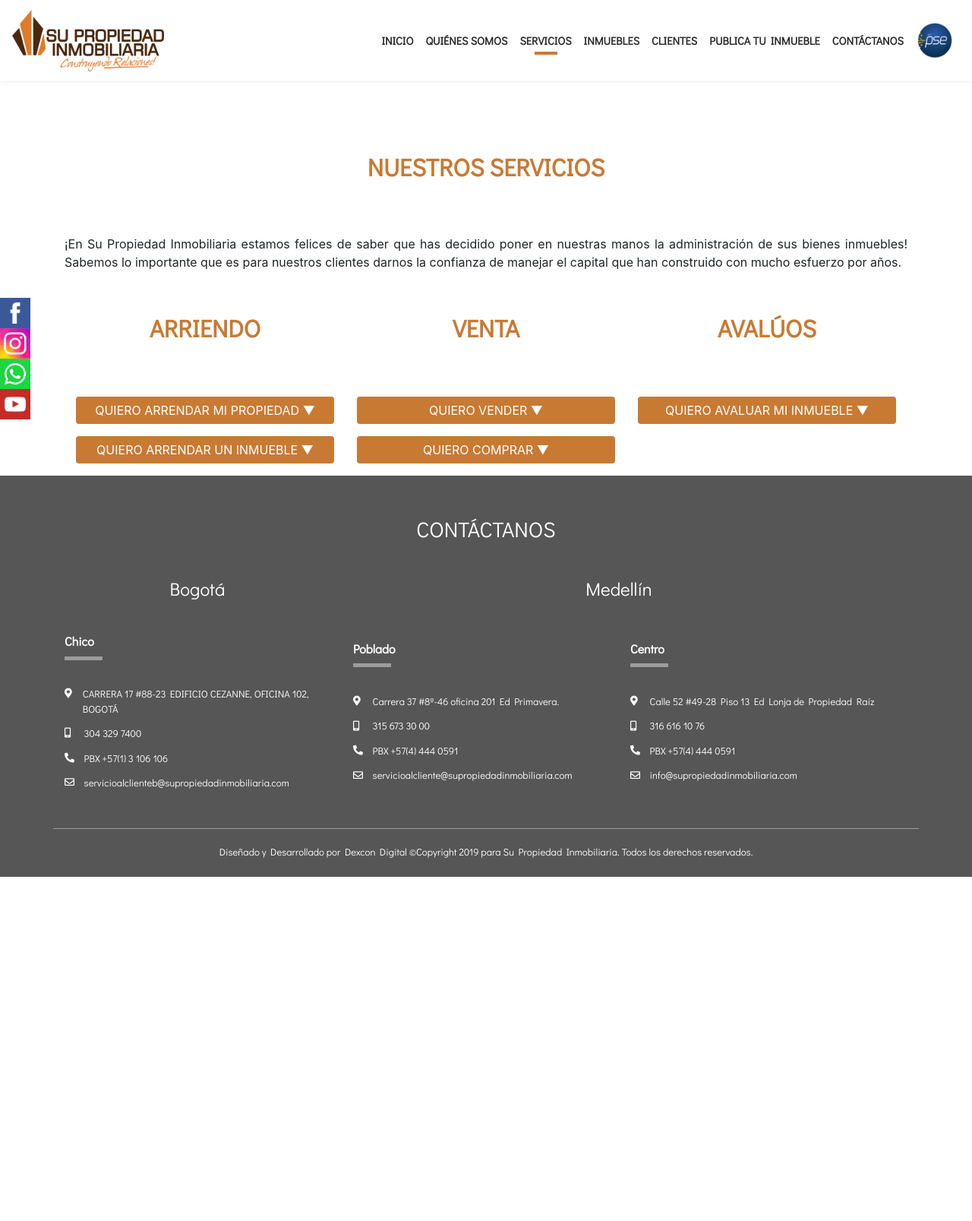
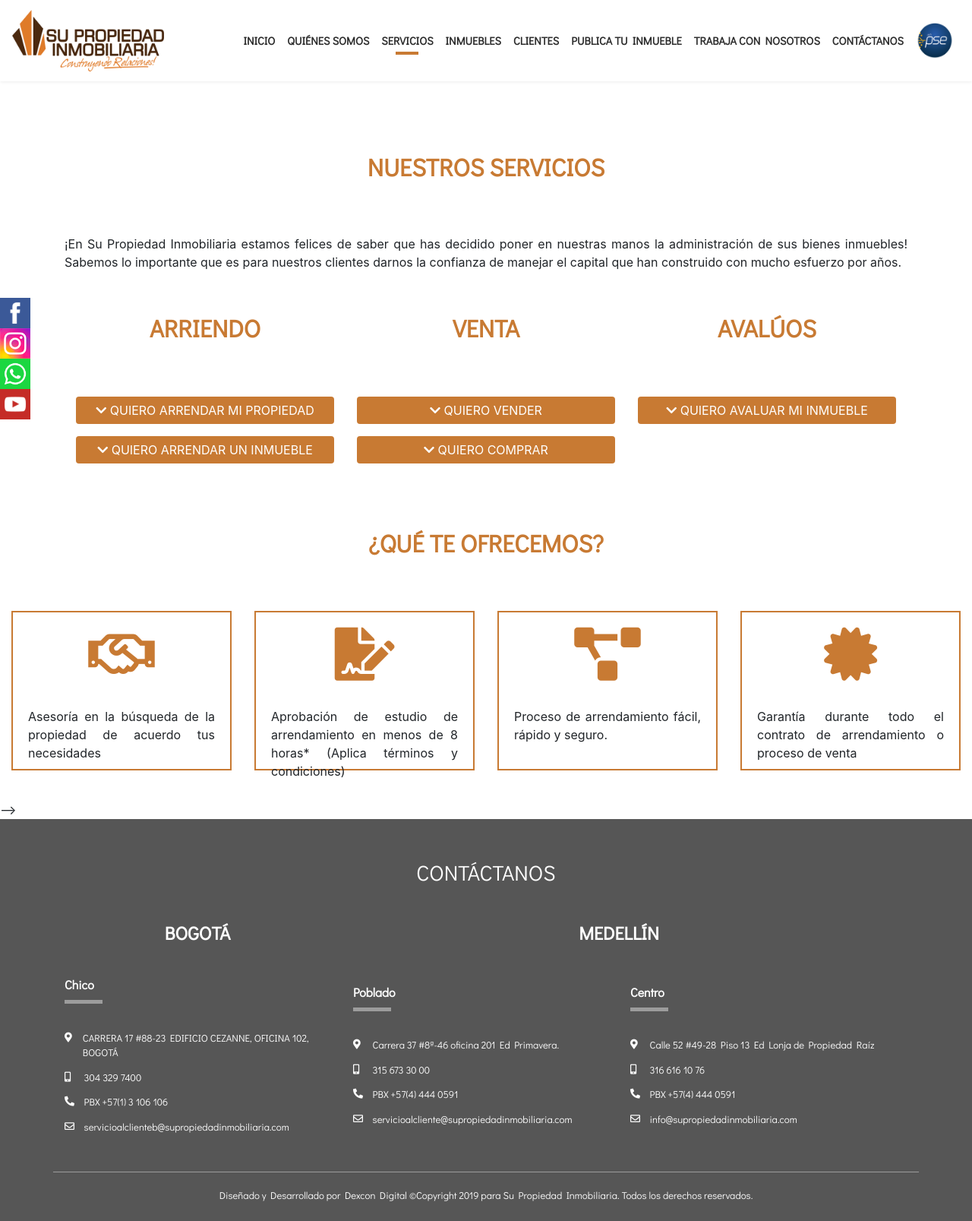
Before and after one commit to DexconDigital/supropiedad, a PHP site: page /servicios in a window 1280 px wide. Shown: the whole page at 76% size. Before the commit the page ends 1154 px from the top, so only its background shows below. Run offline with PHP 8.4, Linux system fonts and the light colour scheme; some libraries are stand-ins or nearby versions.

Commit message:
se termina el cambio en servicios
Se añade loq eu faltaba en servicios que era el contenido de avaluos y se crea una nueva pestaña para trabajr con ellos.

```diff
--- a/layout/menu.php
+++ b/layout/menu.php
@@ -27,6 +27,9 @@
                     <a class="nav-link" href="<?php echo $url_host?>publicaTuInmueble">PUBLICA TU INMUEBLE</a>
                 </li>
                 <li class="nav-item">
+                    <a class="nav-link" href="<?php echo $url_host?>publicaTuInmueble">TRABAJA CON NOSOTROS</a>
+                </li>
+                <li class="nav-item">
                     <a class="nav-link" href="<?php echo $url_host?>contactenos">CONTÁCTANOS</a>
                 </li>
                 <li class="nav-item">
--- a/layout/menu2.php
+++ b/layout/menu2.php
@@ -26,6 +26,9 @@
                 <li class="nav-item <?php if($page == 'consigna'){echo'active';}?>">
                     <a class="nav-link" href="<?php echo $url_host?>publicaTuInmueble">PUBLICA TU INMUEBLE</a>
                 </li>
+                <li class="nav-item <?php if($page == 'trabaja'){echo'active';}?>">
+                    <a class="nav-link" href="<?php echo $url_host?>trabajaConNosotros">TRABAJA CON NOSOTROS</a>
+                </li>
                 <li class="nav-item <?php if($page == 'contacto'){echo'active';}?>">
                     <a class="nav-link" href="<?php echo $url_host?>contactenos">CONTÁCTANOS</a>
                 </li>
--- a/sass/_buttons.scss
+++ b/sass/_buttons.scss
@@ -25,7 +25,7 @@
   &:focus,
   &.focus {
     outline: 0;
-    box-shadow: $btn-focus-box-shadow;
+    box-shadow: 0 0 0 0.2rem rgba(145, 58, 0, 0.5);
   }
 
   // Disabled comes first so active can properly restyle
@@ -37,10 +37,10 @@
 
   &:not(:disabled):not(.disabled):active,
   &:not(:disabled):not(.disabled).active {
-    @include box-shadow($btn-active-box-shadow);
+
 
     &:focus {
-      @include box-shadow($btn-focus-box-shadow, $btn-active-box-shadow);
+      box-shadow: 0 0 0 0.2rem rgba(145, 58, 0, 0.5);
     }
   }
 }
--- a/sass/_inicio.scss
+++ b/sass/_inicio.scss
@@ -10,7 +10,7 @@ body {
     padding: 0;
     margin: 0;
 }
-section h2, section h3 , h5{
+section h2, section h3 , h5 , h4{
     font-family: $f-texto;
     font-weight: 800;
     color: $color_principal;
--- a/sass/_servicios.scss
+++ b/sass/_servicios.scss
@@ -150,6 +150,7 @@
     .titulos{
         margin-bottom: 24px;margin-top: 9%;
     }
+
     .fas{
         color: #c87a33;
     }
@@ -164,4 +165,21 @@
     .stylo_p{
         margin-top: 10%;
     }
+    .collapsed .fas:before {
+        content: "\f078";
+
+    }
+    .btn-primary:active{
+        color: #fff;
+    background-color: #77481e;
+    border-color: #77481e;
+    }
+    .btn-primary:active:focus{
+        box-shadow: 0 0 0 0.2rem rgba(145, 58, 0, 0.5);
+    }
+    .titulo_trabaja{
+        margin-bottom: 0px;
+    }
+
+
 }
--- /dev/null
+++ b/sass/_trabaja.scss
@@ -0,0 +1,7 @@
+.oferta{
+    .img-fluid{
+        width: 100%;
+        height: 100%;
+        object-fit: contain;
+    }
+}
--- a/sass/style.scss
+++ b/sass/style.scss
@@ -12,3 +12,4 @@
 @import 'contacto';
 @import 'consigna';
 @import 'quienes';
+@import 'trabaja';
--- a/views/servicios.php
+++ b/views/servicios.php
@@ -22,50 +22,40 @@ include 'layout/menu2.php';
     </div>
 </section>
 
-<style>
-    .accordion .card-header:after{
-        content: "\f068";
-        float: right;
-    }
 
-    .accordion .card-header:after .collapsed:after{
-        content: "\f067";
 
-    }
-
-</style>
 
 <section id="servi_ar_ven_ava" class=" wow bounceInLeft " data-wow-delay=".7s" data-wow-duration="2s">
     <div class="container">
-        <div class="col-12 ">
+        <div class="col-12">
             <div class="row">
-                <div class="col-4 ">
+                <div class="col-4">
                     <h2>Arriendo</h2>
                     <p>
-                        <button class="btn btn-primary col-12" type="button" data-toggle="collapse" data-target="#uno" aria-expanded="false" aria-controls="collapseExample">
-                          QUIERO ARRENDAR MI PROPIEDAD ▼
+                        <button class="btn btn-primary col-12 collapsed" type="button" data-toggle="collapse" data-target="#uno" aria-expanded="false" aria-controls="collapseExample">
+                            <span style="color:white;" class="fas fa-chevron-up"></span> QUIERO ARRENDAR MI PROPIEDAD
                         </button>
 
                     </p>
                 </div>
-                <div class="col-4 ">
+                <div class="col-4">
                     <h2>Venta</h2>
                     <p>
-                        <button class="btn btn-primary col-12" type="button" data-toggle="collapse" data-target="#tres" aria-expanded="false" aria-controls="collapseExample">
-                            QUIERO VENDER ▼
+                        <button class="btn btn-primary col-12 collapsed" type="button" data-toggle="collapse" data-target="#tres" aria-expanded="true" aria-controls="collapseExample">
+                            <span style="color:white;" class="fas fa-chevron-up"></span> QUIERO VENDER
                         </button>
                     </p>
                 </div>
-                <div class="col-4 ">
+                <div class="col-4">
                     <h2>Avalúos</h2>
                     <p>
-                        <button class="btn btn-primary col-12" type="button" data-toggle="collapse" data-target="#cinco" aria-expanded="false" aria-controls="collapseExample">
-                            QUIERO AVALUAR MI INMUEBLE ▼
+                        <button class="btn btn-primary col-12 collapsed" type="button" data-toggle="collapse" data-target="#cinco" aria-expanded="false" aria-controls="collapseExample">
+                            <span style="color:white;" class="fas fa-chevron-up"></span> QUIERO AVALUAR MI INMUEBLE
                         </button>
                     </p>
                 </div>
             </div>
-            <div class="col-12 ">
+            <div class="col-12">
                 <div class="collapse" id="uno">
                     <div class="card card-body mb-3">
                         <div class="row">
@@ -73,7 +63,6 @@ include 'layout/menu2.php';
                             <div class="col-8 text-justify"> En SU PROPIEDAD INMOBILIARIA somos expertos en brindarte el mejor acompañamiento en la búsqueda de tu inmueble ideal hasta finalizar el proceso con la entrega de este. Nuestros aliados hacen que el proceso de arriendo sea más fácil y práctico a la hora de presentar los documentos para tu estudio. Tenemos en promedio respuesta en trámites en menos de 24 horas. Para tranquilidad de nuestros clientes, nuestros contratos y procesos están avalados por la secretaria de gobierno y La Lonja de Propiedad raíz. Nuestros asesores, están totalmente a disposición de nuestros clientes para la búsqueda de tu inmueble ideal según tus necesidades y requerimientos.</div>
                         </div>
                         <div class="row">
-
                             <div class="col-6">
                                 <h5 class="titulos"> <strong>EN ADMINISTRACIÓN - TU ARRIENDO SEGURO</strong></h5>
                                 <ul class="pl-0">
@@ -195,8 +184,27 @@ include 'layout/menu2.php';
                 </div>
                 <div class="collapse" id="cinco">
                     <div class="card card-body mb-3">
-                        Anim pariatur cliche reprehenderit, enim eiusmod high life accusamus terry richardson ad squid. Nihil anim keffiyeh helvetica, craft beer labore wes anderson cred nesciunt sapiente ea proident.
+                        <div class="row">
+                            <div class="col-4"><img class="imagen" src="images/avaluos.jpeg" alt=""></div>
+                            <div class="col-8 text-justify"> En SU PROPIEDAD INMOBILIARIA contamos con un grupo de Avaluadores altamente capacitados y calificados para ofrecerles un servicio de calidad a los clientes. Nuestros Avaluadores cuentan con el Registro Nacional de Avalúos R.N.A. y el Registro Abierto de Avaluadores A.N.A. <br>
+                                En nuestros Avalúos tenemos diferentes maneras y métodos de hacer la estimación más aproximada del valor del inmueble ya sea para compra o venta.
+
+                            </div>
+                        </div>
+                        <div class="row">
+                            <div class="col-12 mt-3">
+                                <div class="col-12 text-justify"> Nuestro personal está constantemente actualizándose acerca de los precios, de acuerdo al mercado inmobiliario y su comportamiento, tanto para venta, como para arriendo.
+                                    Para realizar el avaluó solo necesitamos una copia de la escritura de compraventa del bien, en cuanto al precio este varía de acuerdo al área del inmueble.
+                                </div>
+                            </div>
+                            <div class="col-12">
+                                <h4 class="mt-3 titulo_trabaja"> <strong>TRABAJA CON NOSOTROS</strong></h4>
+                                <h5 class="titulo_trabaja"><strong>¡GRACIAS POR QUERER SER PARTE DE NUESTRO EQUIPO!</strong></h5>
+                                <p class=" mt-3 text-justify"> <strong>En SU PROPIEDAD INMOBILIARIA estamos en la búsqueda del mejor talento para ser BROKER INMOBILIARIO.  Tu metas y sueños los podemos lograr juntos. Si estás ubicado en Bogotá D.C y Medellín y toda el área metropolitana ¡Permítenos conocerte!</strong> </p>
+                            </div>
+                        </div>
                     </div>
+
                 </div>
             </div>
         </div>
@@ -206,15 +214,15 @@ include 'layout/menu2.php';
             <div class="row">
                 <div class="col-4">
                     <p>
-                        <button class="btn btn-primary col-12" type="button" data-toggle="collapse" data-target="#dos" aria-expanded="false" aria-controls="collapseExample">
-                            QUIERO ARRENDAR UN INMUEBLE ▼
+                        <button class="btn btn-primary col-12 collapsed" type="button" data-toggle="collapse" data-target="#dos" aria-expanded="false" aria-controls="collapseExample">
+                            <span style="color:white;" class="fas fa-chevron-up"></span> QUIERO ARRENDAR UN INMUEBLE
                         </button>
                     </p>
                 </div>
                 <div class="col-4">
                     <p>
-                        <button class="btn btn-primary col-12" type="button" data-toggle="collapse" data-target="#cuatro" aria-expanded="false" aria-controls="collapseExample">
-                            QUIERO COMPRAR ▼
+                        <button class="btn btn-primary col-12 collapsed" type="button" data-toggle="collapse" data-target="#cuatro" aria-expanded="false" aria-controls="collapseExample">
+                            <span style="color:white;" class="fas fa-chevron-up"></span> QUIERO COMPRAR
                         </button>
                     </p>
                 </div>
@@ -222,7 +230,7 @@ include 'layout/menu2.php';
 
                 </div>
             </div>
-            <div class="col-12 ">
+            <div class="col-12">
                 <div class="collapse" id="dos">
                     <div class="card card-body mb-3">
                         <div class="row">
@@ -405,7 +413,7 @@ include 'layout/menu2.php';
                         </div>
 
                         <div class="col-12 text-center">
-                            <h2 style="margin-bottom: 0px;"><a class="enlace" href="inicio">ENCUENTRA TU INMUEBLE AQUÍ </a></h2>
+                            <h2 style="margin-bottom: 0px;"><a class="enlace" href="inmuebles">ENCUENTRA TU INMUEBLE AQUÍ </a></h2>
                         </div>
                     </div>
                 </div>
@@ -461,7 +469,7 @@ include 'layout/menu2.php';
 
                         </div>
                         <div class="col-12 text-center">
-                            <h2 style="margin-bottom: 0px;"><a class="enlace" href="inicio">ENCUENTRA TU INMUEBLE AQUÍ</a></h2>
+                            <h2 style="margin-bottom: 0px;"><a class="enlace" href="inmuebles">ENCUENTRA TU INMUEBLE AQUÍ</a></h2>
                         </div>
                     </div>
                 </div>
@@ -470,7 +478,8 @@ include 'layout/menu2.php';
     </div>
 </section>
 
-<!--
+
+
 <section class="separador" id="servicios">
     <div class="container-fluid">
         <div class="row">
@@ -496,4 +505,4 @@ include 'layout/menu2.php';
         </div>
     </div>
 </section>
-                -->
+-->
```
Also changed, not shown: views/trabajaConNosotros.php (added, +203 -0 lines), css/style.css, images/avaluos.jpeg (added), 1 other file.
